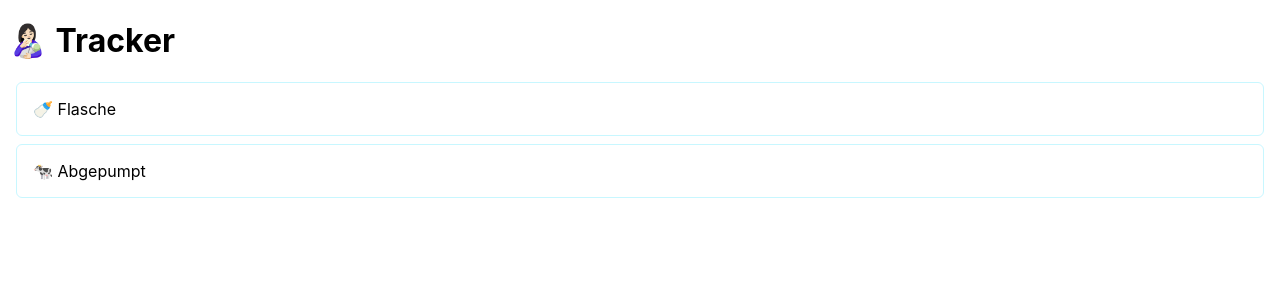
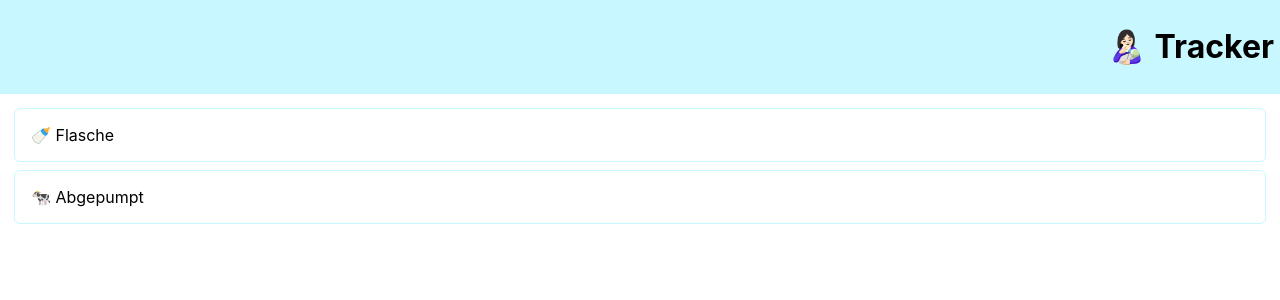
Before and after one commit to mathiasw91/flaschen-tracker, a SvelteKit app: page / in a window 1280 px wide. Shown: the top 300 px of the page. Built offline with nearby package versions, Linux system fonts and the light colour scheme.

Commit message:
add header layout

```diff
--- a/src/routes/+page.svelte
+++ b/src/routes/+page.svelte
@@ -1,6 +1,11 @@
-<h1>👩🏻‍🍼 Tracker</h1>
-<a href="/flasche">🍼 Flasche</a>
-<a href="/pumpen">🐄 Abgepumpt</a>
+<header>
+  <span></span>
+  <h1>👩🏻‍🍼 Tracker</h1>
+</header>
+<content>
+  <a href="/flasche">🍼 Flasche</a>
+  <a href="/pumpen">🐄 Abgepumpt</a>
+</content>
 
 <style>
   a {
--- a/src/routes/flasche/+page.svelte
+++ b/src/routes/flasche/+page.svelte
@@ -35,6 +35,7 @@
 	<a href="/" class="icn-btn">🔙</a>
 	<h1>🍼Flasche</h1>
 </header>
+<content>
 	<form method="POST" action="?/add" use:enhance>
 		<div class="form-row">
 			<input
@@ -86,6 +87,7 @@
 			{/each}
 		{/if}
 	{/each}
+</content>
 
 <style>
 	.form-row {
--- a/static/global.css
+++ b/static/global.css
@@ -1,10 +1,13 @@
 :root {
 	--tuerkis: rgb(200, 247, 255);
 	--border-radius: 6px;
+	--padding: 6px;
 }
 
 body {
 	font-family: -apple-system, BlinkMacSystemFont, sans-serif;
+	margin: 0px;
+	padding: 0px;
 }
 
 input[type='date'],
@@ -22,12 +25,18 @@ header {
 	display: flex;
 	justify-content: space-between;
 	align-items: center;
-	max-width: 500px;
+	background-color: var(--tuerkis);
+	padding: var(--padding);
 }
 
 header a {
 	text-decoration: none;
 	font-size: 16px;
+}
+
+content {
+	display: block;
+	padding: var(--padding);
 }
 
 .icn-btn {
```
Also changed, not shown: src/routes/pumpen/+page.svelte (+5 -3 lines). Lines whose indentation alone changed are shown as unchanged.
